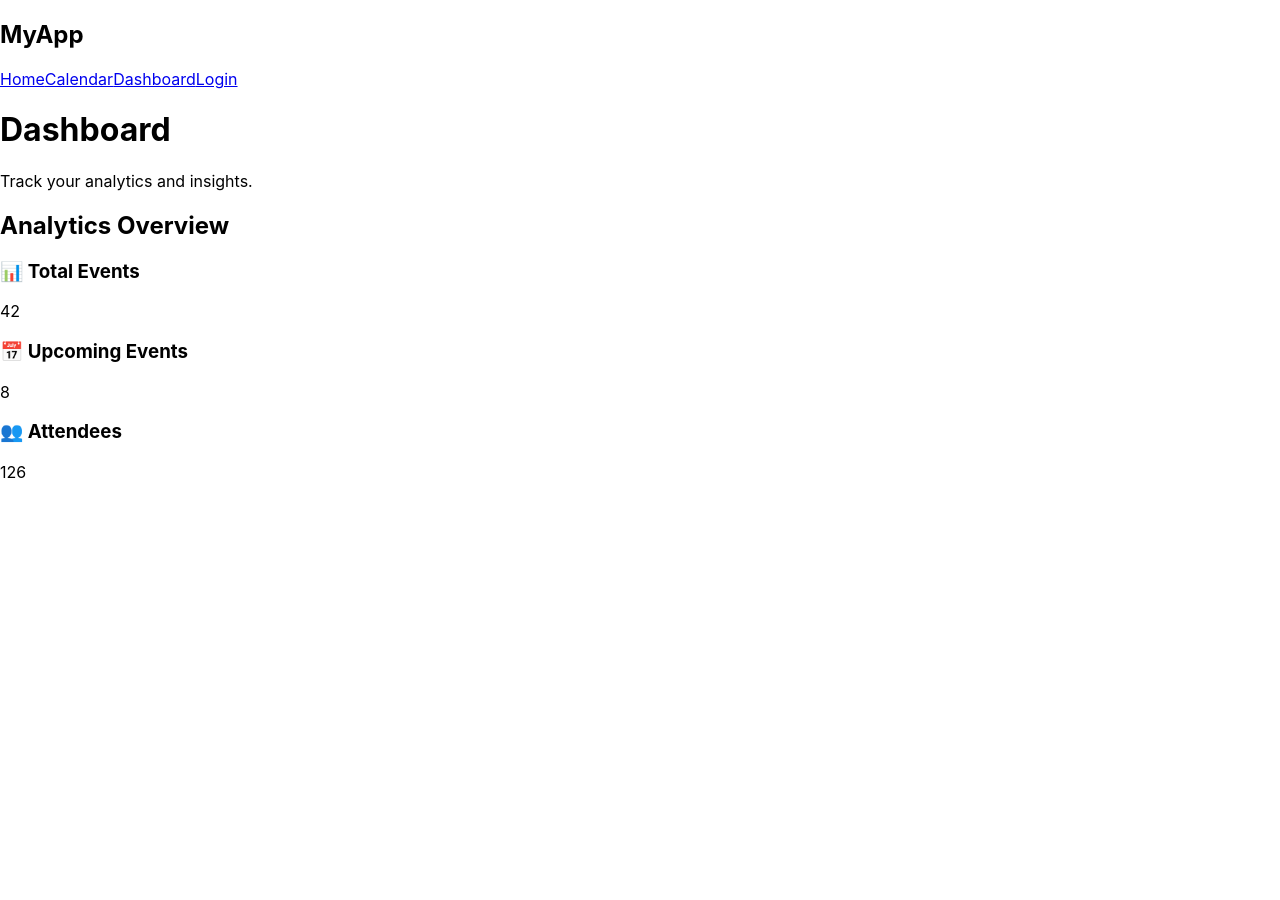
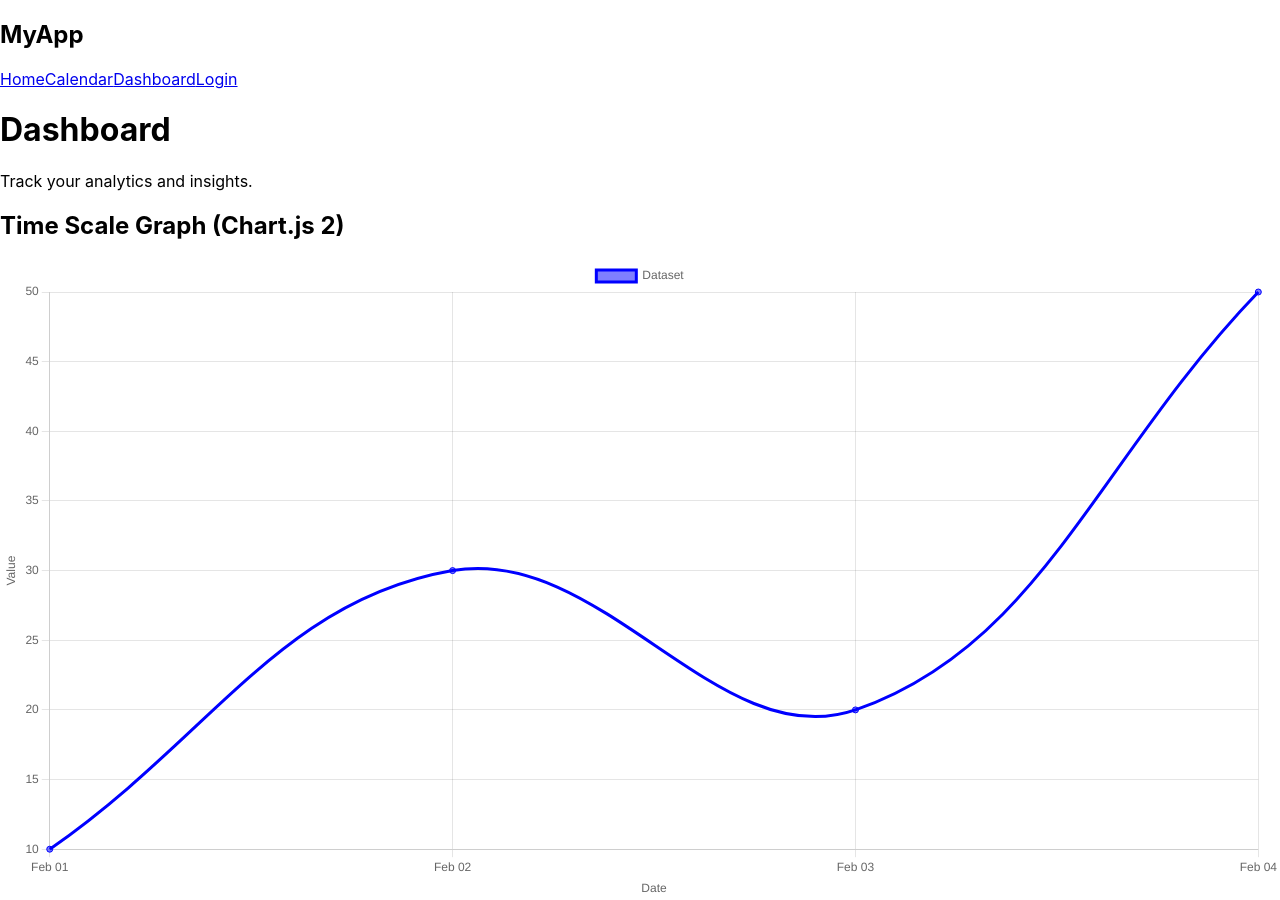
Before and after one commit to M-Byte480/mii-33, a React (Create React App) app in the folder frontend/: page /dashboard in a window 1280 px wide. Before the commit the page ends 800 px from the top, so only its background shows below. Built offline with nearby package versions, Linux system fonts and the light colour scheme; no server answers.

Commit message:
[milan] graphql

```diff
--- a/frontend/package.json
+++ b/frontend/package.json
@@ -13,10 +13,13 @@
     "@types/node": "^16.18.126",
     "@types/react": "^19.0.10",
     "@types/react-dom": "^19.0.4",
+    "chart.js": "^4.4.8",
+    "chartjs-adapter-date-fns": "^3.0.0",
     "dotenv": "^16.4.7",
     "gapi-script": "^1.2.0",
     "jwt-decode": "^4.0.0",
     "react": "^19.0.0",
+    "react-chartjs-2": "^5.3.0",
     "react-dom": "^19.0.0",
     "react-scripts": "5.0.1",
     "typescript": "^4.9.5",
--- a/frontend/src/pages/dashboard.tsx
+++ b/frontend/src/pages/dashboard.tsx
@@ -1,4 +1,10 @@
-export function Dashboard(){
+import { Line } from "react-chartjs-2"
+import { Chart as ChartJS, TimeScale, LinearScale, PointElement, LineElement, Tooltip, Legend } from "chart.js";
+import "chartjs-adapter-date-fns";
+// Register necessary Chart.js components
+ChartJS.register(TimeScale, LinearScale, PointElement, LineElement, Tooltip, Legend);
+
+export function Dashboard() {
   return (
     <div className="min-h-screen bg-gray-100">
       {/* Header */}
@@ -8,23 +14,66 @@ export function Dashboard(){
       </header>
 
       {/* Analytics Section */}
-        <section className="py-20 px-6 max-w-5xl mx-auto text-center">
-          <h2 className="text-3xl font-bold text-gray-800">Analytics Overview</h2>
-          <div className="mt-10 grid grid-cols-1 md:grid-cols-3 gap-6">
-            <div className="bg-white p-6 rounded-lg shadow-md">
-              <h3 className="text-xl font-semibold text-blue-600">📊 Total Events</h3>
-              <p className="mt-2 text-gray-600 text-2xl font-bold">42</p>
-            </div>
-            <div className="bg-white p-6 rounded-lg shadow-md">
-              <h3 className="text-xl font-semibold text-blue-600">📅 Upcoming Events</h3>
-              <p className="mt-2 text-gray-600 text-2xl font-bold">8</p>
-            </div>
-            <div className="bg-white p-6 rounded-lg shadow-md">
-              <h3 className="text-xl font-semibold text-blue-600">👥 Attendees</h3>
-              <p className="mt-2 text-gray-600 text-2xl font-bold">126</p>
-            </div>
-          </div>
-        </section>
+      <Graph />
     </div>
   )
 }
+
+export function Graph() {
+  const data = {
+    labels: [
+      "2024-02-01T00:00:00Z",
+      "2024-02-02T00:00:00Z",
+      "2024-02-03T00:00:00Z",
+      "2024-02-04T00:00:00Z",
+    ],
+    datasets: [
+      {
+        label: "Dataset",
+        data: [
+          { x: "2024-02-01T00:00:00Z", y: 10 },
+          { x: "2024-02-02T00:00:00Z", y: 30 },
+          { x: "2024-02-03T00:00:00Z", y: 20 },
+          { x: "2024-02-04T00:00:00Z", y: 50 },
+        ],
+        borderColor: "blue",
+        backgroundColor: "rgba(0, 0, 255, 0.5)",
+        tension: 0.4,
+      },
+    ],
+  };
+
+  const options = {
+    responsive: true,
+    scales: {
+      x: {
+        type: "time",
+        time: {
+          unit: "day",
+          tooltipFormat: "yyyy-MM-dd",
+          displayFormats: {
+            day: "MMM dd",
+          },
+        },
+        title: {
+          display: true,
+          text: "Date",
+        },
+      },
+      y: {
+        title: {
+          display: true,
+          text: "Value",
+        },
+      },
+    },
+  };
+
+  return (
+    <>
+      <h2>Time Scale Graph (Chart.js 2)</h2>
+      {/* @ts-ignore */}
+      <Line data={data} options={options} />
+    </>
+  )
+}
```
Also changed, not shown: 1 other file (tests, documents, lock files or other folders). Lines whose indentation alone changed are shown as unchanged.
